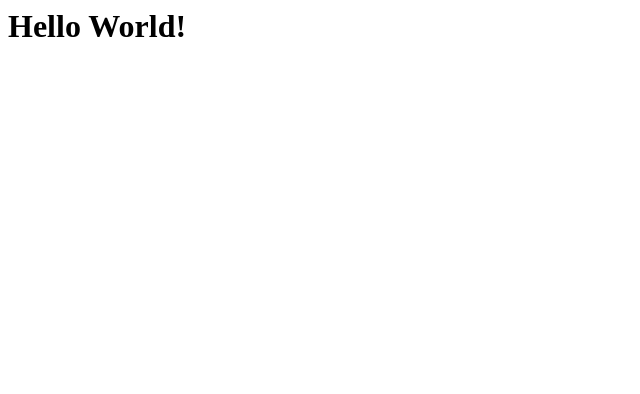
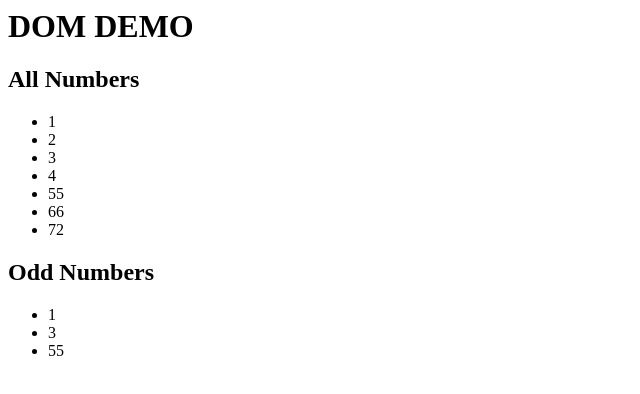
Before and after one commit to claramoulton/dom_demo, a plain HTML site: page index.html in a window 1280 px wide. Shown: the whole page, without its empty margins (0-640 px from the left). Drawn offline with Linux system fonts and the light colour scheme.

Commit message:
show numbers

```diff
--- a/index.html
+++ b/index.html
@@ -5,5 +5,9 @@
   </head>
   <body>
     <h1>DOM DEMO</h1>
+    <h2>All Numbers</h2>
+    <ul id="numbersList"></ul>
+    <h2>Odd Numbers</h2>
+    <ul id="oddsList"></ul>
   </body>
 </html>
--- a/index.js
+++ b/index.js
@@ -1,6 +1,20 @@
-const h1 = window.document.querySelector('h1');
+const numbersList = document.querySelector('#numbersList');
+const oddsList = document.querySelector('#oddsList')
 
+const numbers = [1, 2, 3, 4, 55, 66, 72];
 
-window.setTimeout(()=>{
-    h1.innerHTML = 'Hello World!';
-} , 2000);
+const html = numbers.map(function(num){
+    return `<li>${num}</li>`;
+}).join('');
+
+numbersList.innerHTML = html;
+
+const odds = numbers.filter(function(num){
+    return num % 2 === 1;
+});
+
+const oddsHtml = odds.map(function(num){
+    return `<li>${num}</li>`;
+}).join('');
+
+oddsList.innerHTML = oddsHtml;
```
